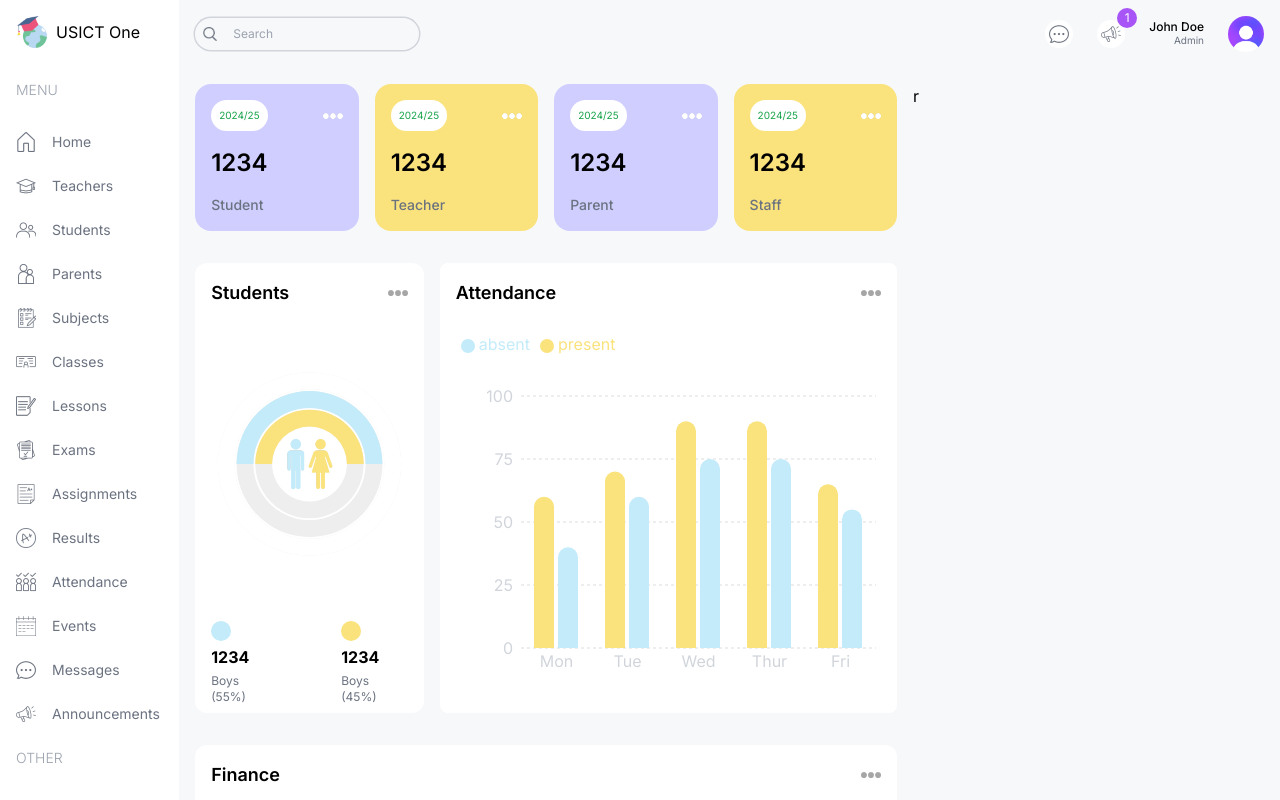
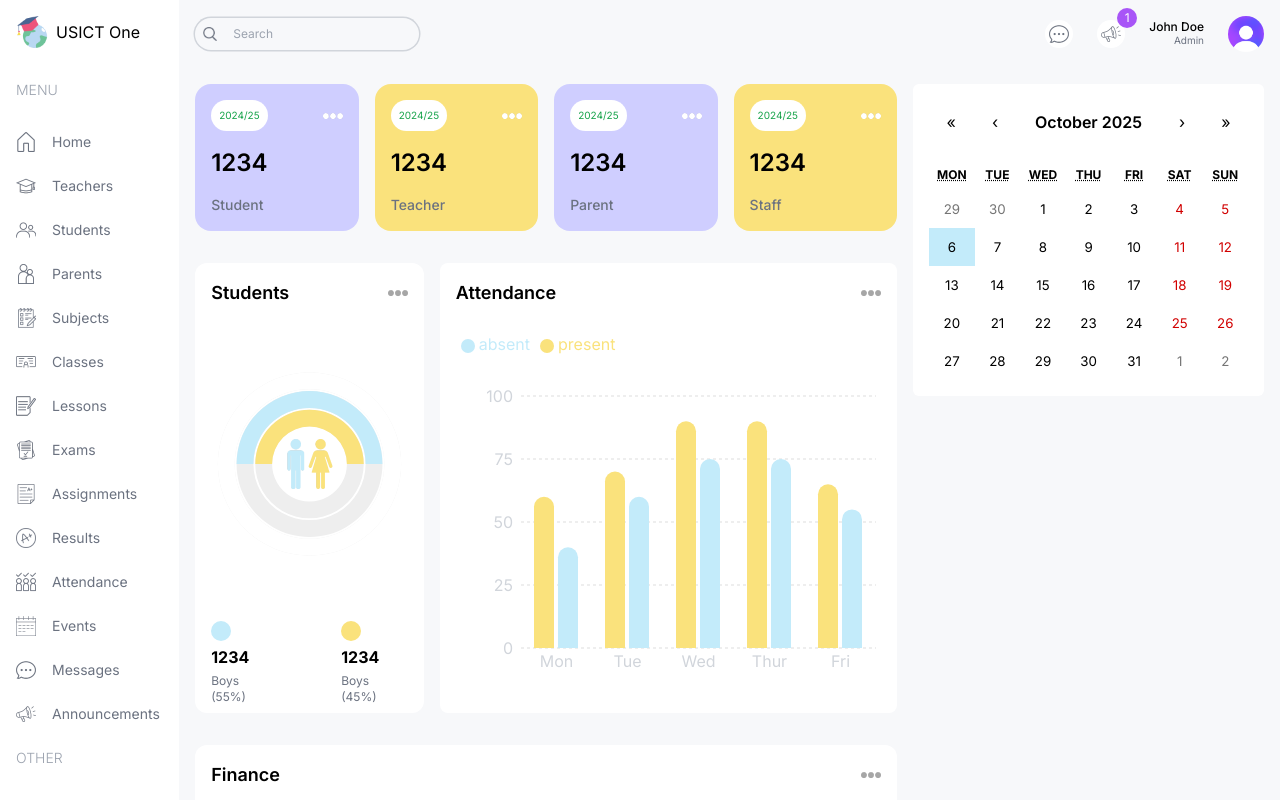
Before and after one commit to kaustavbhalla/USICT-One, a Next.js app in the folder frontend/: page /admin in a window 1280 px wide. Built offline with nearby package versions, Linux system fonts and the light colour scheme.

Commit message:
Added event calendar and dummy data

```diff
--- a/frontend/src/app/(dashboard)/admin/page.tsx
+++ b/frontend/src/app/(dashboard)/admin/page.tsx
@@ -2,6 +2,7 @@ import CountChart from "@/components/CountChart"
 import UserCard from "@/components/UserCard"
 import AttendanceChart from "@/components/AttendanceChart"
 import Finance from "@/components/finance"
+import CalendarEvents from "@/components/CalendarEvents"
 
 const AdminPage = () => {
   return (
@@ -37,7 +38,9 @@ const AdminPage = () => {
       </div>
 
       {/* rightpart */}
-      <div className="w-full lg:w-1/3">r</div>
+      <div className="w-full lg:w-1/3 flex flex-col gap-8">
+        <CalendarEvents />
+      </div>
     </div>
   )
 }
--- a/frontend/src/app/globals.css
+++ b/frontend/src/app/globals.css
@@ -32,3 +32,18 @@
 .custom-scrollbar::-webkit-scrollbar-button {
   display: none;
 }
+
+.react-calendar{
+  width: 100% !important;
+  border: none !important;
+  font-family: "Inter", sans-serif !important;
+}
+
+.react-calendar__navigation__label__labelText{
+  font-weight: 600;
+}
+
+.react-calendar__tile--active{
+  background-color: #C3EBFA !important;
+  color: black !important;
+}
--- a/frontend/src/components/CalendarEvents.tsx
+++ b/frontend/src/components/CalendarEvents.tsx
@@ -1,17 +1,44 @@
 "use client";
 
+import { time } from 'console';
+import { title } from 'process';
 import { useState } from 'react';
 import Calendar from 'react-calendar';
+import 'react-calendar/dist/Calendar.css';
 
 type ValuePiece = Date | null;
 
 type Value = ValuePiece | [ValuePiece, ValuePiece];
 
+//sample data
+const eventData = [
+  {
+    id: 1,
+    title: "Board Meeting",
+    time: "10:00 AM - 11:00 AM",
+    description: "Monthly board meeting to discuss school policies.",
+  },
+  {
+    id: 2,
+    title: "Board Meeting",
+    time: "10:00 AM - 11:00 AM",
+    description: "Monthly board meeting to discuss school policies.",
+  },
+  {
+    id: 3,
+    title: "Board Meeting",
+    time: "10:00 AM - 11:00 AM",
+    description: "Monthly board meeting to discuss school policies.",
+  },
+];
+
 const CalendarEvents = () => {
   const [value, onChange] = useState<Value>(new Date());
 
   return (
-    <div></div>
+    <div className='bg-white p-4 rounded-md'>
+      <Calendar onChange={onChange} value={value} />
+    </div>
   )
 }
 
```
